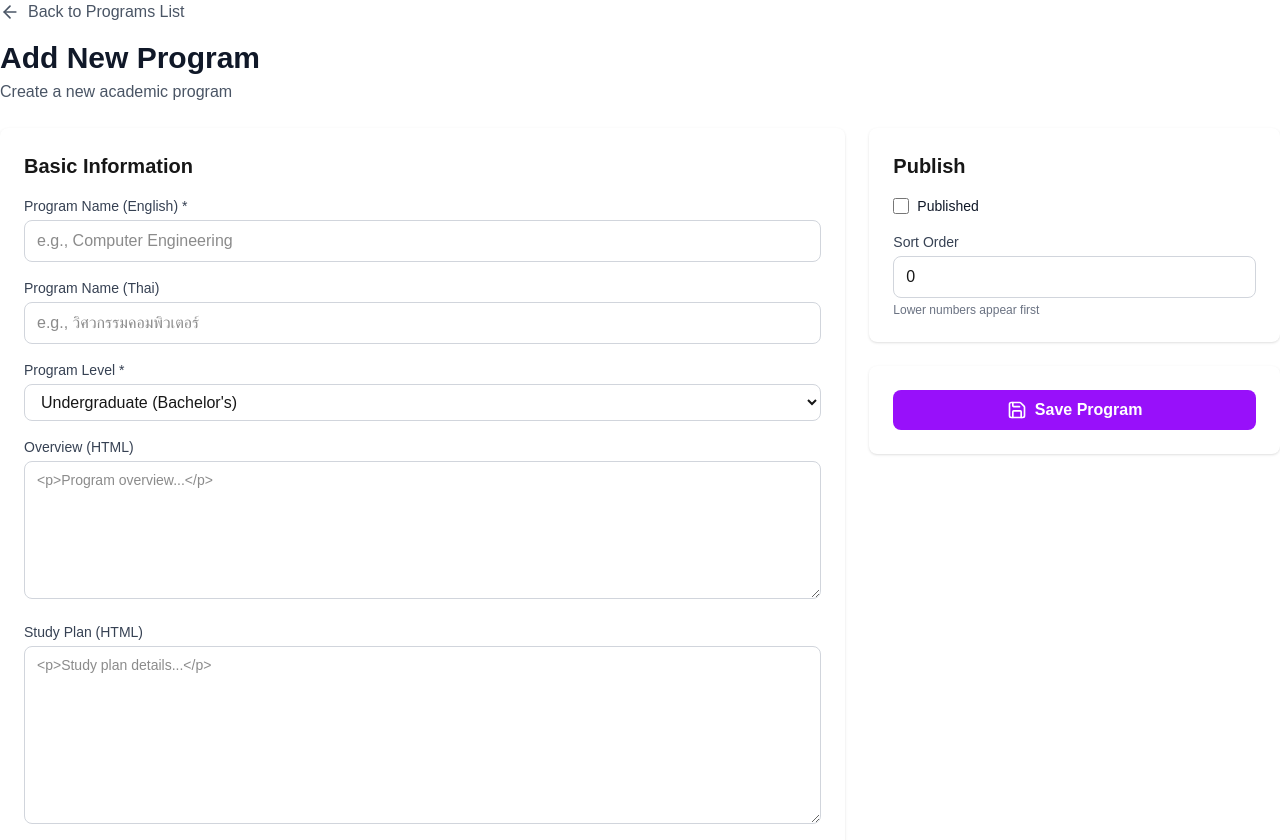
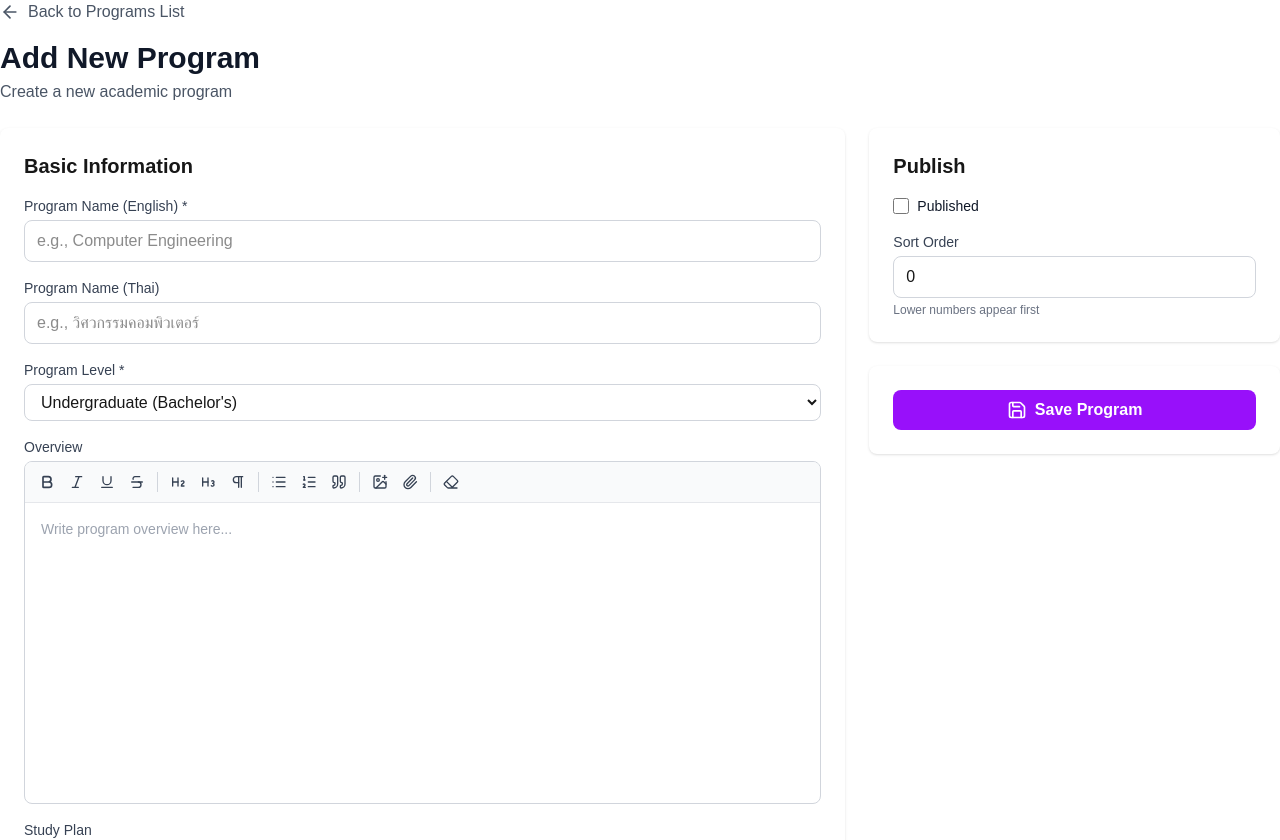
Before and after one commit to kamthornsa/ce2026, a Next.js app: page /admin/programs/new in a window 1280 px wide. Shown: the top 840 px of the page. Built offline with nearby package versions, Linux system fonts and the light colour scheme; no server answers.

Commit message:
add RichText

```diff
--- /dev/null
+++ b/app/admin/components/RichTextEditor.tsx
@@ -0,0 +1,279 @@
+"use client";
+
+import { useRef, useEffect, useCallback, useState } from "react";
+import {
+  Bold,
+  Italic,
+  Underline,
+  Strikethrough,
+  Heading2,
+  Heading3,
+  List,
+  ListOrdered,
+  Quote,
+  Eraser,
+  Pilcrow,
+  ImagePlus,
+  Paperclip,
+  Loader2,
+} from "lucide-react";
+
+interface Props {
+  value: string;
+  onChange: (html: string) => void;
+  placeholder?: string;
+}
+
+export default function RichTextEditor({
+  value,
+  onChange,
+  placeholder = "Write content here...",
+}: Props) {
+  const editorRef = useRef<HTMLDivElement>(null);
+  const imageInputRef = useRef<HTMLInputElement>(null);
+  const fileInputRef = useRef<HTMLInputElement>(null);
+  const savedRangeRef = useRef<Range | null>(null);
+  const hasInitialized = useRef(false);
+  const [uploading, setUploading] = useState(false);
+
+  // Load existing value once (for edit page initial load)
+  useEffect(() => {
+    if (editorRef.current && !hasInitialized.current && value) {
+      editorRef.current.innerHTML = value;
+      hasInitialized.current = true;
+    }
+  }, [value]);
+
+  const handleInput = useCallback(() => {
+    if (editorRef.current) {
+      onChange(editorRef.current.innerHTML);
+    }
+  }, [onChange]);
+
+  const exec = useCallback(
+    (command: string, val?: string) => {
+      document.execCommand(command, false, val ?? undefined);
+      editorRef.current?.focus();
+      handleInput();
+    },
+    [handleInput],
+  );
+
+  // Save cursor position before file dialog opens (blur happens on click)
+  const saveSelection = () => {
+    const sel = window.getSelection();
+    if (sel && sel.rangeCount > 0) {
+      savedRangeRef.current = sel.getRangeAt(0).cloneRange();
+    }
+  };
+
+  // Restore saved cursor and insert HTML at that position
+  const insertHtmlAtCursor = (html: string) => {
+    editorRef.current?.focus();
+    const sel = window.getSelection();
+    if (sel && savedRangeRef.current) {
+      sel.removeAllRanges();
+      sel.addRange(savedRangeRef.current);
+    }
+    document.execCommand("insertHTML", false, html);
+    handleInput();
+  };
+
+  const uploadToMedia = async (file: File): Promise<{ file_path: string; original_name: string } | null> => {
+    const fd = new FormData();
+    fd.append("file", file);
+    fd.append("alt_text", file.name);
+    fd.append("title_text", file.name);
+    const res = await fetch("/api/admin/media", { method: "POST", body: fd });
+    if (!res.ok) return null;
+    return res.json();
+  };
+
+  const handleImageFile = async (e: React.ChangeEvent<HTMLInputElement>) => {
+    const file = e.target.files?.[0];
+    e.target.value = "";
+    if (!file) return;
+    setUploading(true);
+    try {
+      const data = await uploadToMedia(file);
+      if (data) {
+        insertHtmlAtCursor(
+          `<img src="${data.file_path}" alt="${file.name}" style="max-width:100%;height:auto;border-radius:4px;margin:8px 0;" />`
+        );
+      } else {
+        alert("Image upload failed");
+      }
+    } finally {
+      setUploading(false);
+    }
+  };
+
+  const handleAttachFile = async (e: React.ChangeEvent<HTMLInputElement>) => {
+    const file = e.target.files?.[0];
+    e.target.value = "";
+    if (!file) return;
+    setUploading(true);
+    try {
+      const data = await uploadToMedia(file);
+      if (data) {
+        insertHtmlAtCursor(
+          `<a href="${data.file_path}" target="_blank" rel="noopener noreferrer">${file.name}</a>`
+        );
+      } else {
+        alert("File upload failed");
+      }
+    } finally {
+      setUploading(false);
+    }
+  };
+
+  const ToolbarBtn = ({
+    onClick,
+    title,
+    children,
+    disabled,
+  }: {
+    onClick: () => void;
+    title: string;
+    children: React.ReactNode;
+    disabled?: boolean;
+  }) => (
+    <button
+      type="button"
+      title={title}
+      disabled={disabled}
+      onMouseDown={(e) => {
+        e.preventDefault(); // keep focus in editor
+        onClick();
+      }}
+      className="p-1.5 rounded hover:bg-gray-200 text-gray-700 transition-colors disabled:opacity-40 disabled:cursor-not-allowed"
+    >
+      {children}
+    </button>
+  );
+
+  return (
+    <>
+      <style>{`
+        .rich-editor:empty::before {
+          content: attr(data-placeholder);
+          color: #9ca3af;
+          pointer-events: none;
+        }
+        .rich-editor h2 { font-size: 1.25rem; font-weight: 700; margin: 1rem 0 0.5rem; }
+        .rich-editor h3 { font-size: 1.1rem; font-weight: 600; margin: 0.75rem 0 0.25rem; }
+        .rich-editor p  { margin: 0.5rem 0; }
+        .rich-editor ul { list-style: disc; padding-left: 1.5rem; margin: 0.5rem 0; }
+        .rich-editor ol { list-style: decimal; padding-left: 1.5rem; margin: 0.5rem 0; }
+        .rich-editor blockquote {
+          border-left: 4px solid #a78bfa;
+          padding-left: 1rem;
+          font-style: italic;
+          color: #6b7280;
+          margin: 0.5rem 0;
+        }
+        .rich-editor strong, .rich-editor b { font-weight: 700; }
+        .rich-editor em, .rich-editor i    { font-style: italic; }
+        .rich-editor u  { text-decoration: underline; }
+        .rich-editor s  { text-decoration: line-through; }
+        .rich-editor img { max-width: 100%; height: auto; border-radius: 4px; margin: 8px 0; }
+        .rich-editor a   { color: #7c3aed; text-decoration: underline; }
+      `}</style>
+
+      {/* Hidden file inputs */}
+      <input
+        ref={imageInputRef}
+        type="file"
+        accept="image/*"
+        className="hidden"
+        onChange={handleImageFile}
+      />
+      <input
+        ref={fileInputRef}
+        type="file"
+        accept=".pdf,.doc,.docx,.xls,.xlsx,.ppt,.pptx,.zip,.rar,.txt,.csv"
+        className="hidden"
+        onChange={handleAttachFile}
+      />
+
+      <div className="border border-gray-300 rounded-lg overflow-hidden focus-within:ring-2 focus-within:ring-purple-500 focus-within:border-transparent">
+        {/* Toolbar */}
+        <div className="flex flex-wrap items-center gap-0.5 px-2 py-1.5 bg-gray-50 border-b border-gray-200">
+          <ToolbarBtn onClick={() => exec("bold")} title="Bold (Ctrl+B)">
+            <Bold className="h-4 w-4" strokeWidth={2.5} />
+          </ToolbarBtn>
+          <ToolbarBtn onClick={() => exec("italic")} title="Italic (Ctrl+I)">
+            <Italic className="h-4 w-4" />
+          </ToolbarBtn>
+          <ToolbarBtn onClick={() => exec("underline")} title="Underline (Ctrl+U)">
+            <Underline className="h-4 w-4" />
+          </ToolbarBtn>
+          <ToolbarBtn onClick={() => exec("strikeThrough")} title="Strikethrough">
+            <Strikethrough className="h-4 w-4" />
+          </ToolbarBtn>
+
+          <span className="w-px h-5 bg-gray-300 mx-1" />
+
+          <ToolbarBtn onClick={() => exec("formatBlock", "h2")} title="Heading 2">
+            <Heading2 className="h-4 w-4" />
+          </ToolbarBtn>
+          <ToolbarBtn onClick={() => exec("formatBlock", "h3")} title="Heading 3">
+            <Heading3 className="h-4 w-4" />
+          </ToolbarBtn>
+          <ToolbarBtn onClick={() => exec("formatBlock", "p")} title="Paragraph">
+            <Pilcrow className="h-4 w-4" />
+          </ToolbarBtn>
+
+          <span className="w-px h-5 bg-gray-300 mx-1" />
+
+          <ToolbarBtn onClick={() => exec("insertUnorderedList")} title="Bullet List">
+            <List className="h-4 w-4" />
+          </ToolbarBtn>
+          <ToolbarBtn onClick={() => exec("insertOrderedList")} title="Numbered List">
+            <ListOrdered className="h-4 w-4" />
+          </ToolbarBtn>
+          <ToolbarBtn onClick={() => exec("formatBlock", "blockquote")} title="Blockquote">
+            <Quote className="h-4 w-4" />
+          </ToolbarBtn>
+
+          <span className="w-px h-5 bg-gray-300 mx-1" />
+
+          <ToolbarBtn
+            onClick={() => { saveSelection(); imageInputRef.current?.click(); }}
+            title="Insert Image"
+            disabled={uploading}
+          >
+            {uploading ? (
+              <Loader2 className="h-4 w-4 animate-spin" />
+            ) : (
+              <ImagePlus className="h-4 w-4" />
+            )}
+          </ToolbarBtn>
+          <ToolbarBtn
+            onClick={() => { saveSelection(); fileInputRef.current?.click(); }}
+            title="Attach File"
+            disabled={uploading}
+          >
+            <Paperclip className="h-4 w-4" />
+          </ToolbarBtn>
+
+          <span className="w-px h-5 bg-gray-300 mx-1" />
+
+          <ToolbarBtn onClick={() => exec("removeFormat")} title="Clear Formatting">
+            <Eraser className="h-4 w-4" />
+          </ToolbarBtn>
+        </div>
+
+        {/* Editable area */}
+        <div
+          ref={editorRef}
+          contentEditable
+          suppressContentEditableWarning
+          onInput={handleInput}
+          data-placeholder={placeholder}
+          className="rich-editor min-h-[300px] p-4 outline-none text-sm text-gray-900"
+        />
+      </div>
+    </>
+  );
+}
--- a/app/admin/programs/[id]/edit/page.tsx
+++ b/app/admin/programs/[id]/edit/page.tsx
@@ -4,6 +4,7 @@ import { useState, useEffect } from "react";
 import { useRouter, useParams } from "next/navigation";
 import { Save, ArrowLeft, Upload, FileText, Trash2 } from "lucide-react";
 import Link from "next/link";
+import RichTextEditor from "@/app/admin/components/RichTextEditor";
 
 interface Program {
   id: string;
@@ -272,27 +273,27 @@ export default function EditProgramPage() {
 
                 <div>
                   <label className="block text-sm font-medium text-gray-700 mb-1">
-                    Overview (HTML)
+                    Overview
                   </label>
-                  <textarea
-                    name="overview_html"
-                    rows={6}
+                  <RichTextEditor
                     value={formData.overview_html}
-                    onChange={handleChange}
-                    className="w-full px-3 py-2 border border-gray-300 rounded-lg focus:ring-2 focus:ring-purple-500 focus:border-transparent font-mono text-sm"
+                    onChange={(html) =>
+                      setFormData((prev) => ({ ...prev, overview_html: html }))
+                    }
+                    placeholder="Write program overview here..."
                   />
                 </div>
 
                 <div>
                   <label className="block text-sm font-medium text-gray-700 mb-1">
-                    Study Plan (HTML)
+                    Study Plan
                   </label>
-                  <textarea
-                    name="study_plan_html"
-                    rows={8}
+                  <RichTextEditor
                     value={formData.study_plan_html}
-                    onChange={handleChange}
-                    className="w-full px-3 py-2 border border-gray-300 rounded-lg focus:ring-2 focus:ring-purple-500 focus:border-transparent font-mono text-sm"
+                    onChange={(html) =>
+                      setFormData((prev) => ({ ...prev, study_plan_html: html }))
+                    }
+                    placeholder="Write study plan details here..."
                   />
                 </div>
               </div>
--- a/app/admin/programs/new/page.tsx
+++ b/app/admin/programs/new/page.tsx
@@ -4,6 +4,7 @@ import { useState } from "react";
 import { useRouter } from "next/navigation";
 import { Save, ArrowLeft, Upload, FileText, Trash2 } from "lucide-react";
 import Link from "next/link";
+import RichTextEditor from "@/app/admin/components/RichTextEditor";
 
 interface ProgramFileState {
   file_id: string;
@@ -89,7 +90,7 @@ export default function NewProgramPage() {
         const data = await response.json();
         alert(data.error || "Failed to create program");
       }
-    } catch (error) {
+    } catch {
       alert("An error occurred");
     } finally {
       setIsLoading(false);
@@ -178,37 +179,35 @@ export default function NewProgramPage() {
                     onChange={handleChange}
                     className="w-full px-3 py-2 border border-gray-300 rounded-lg focus:ring-2 focus:ring-purple-500 focus:border-transparent"
                   >
-                    <option value="bachelor">Undergraduate (Bachelor's)</option>
-                    <option value="master">Master's</option>
+                    <option value="bachelor">Undergraduate (Bachelor&apos;s)</option>
+                    <option value="master">Master&apos;s</option>
                     <option value="doctoral">Doctoral</option>
                   </select>
                 </div>
 
                 <div>
                   <label className="block text-sm font-medium text-gray-700 mb-1">
-                    Overview (HTML)
+                    Overview
                   </label>
-                  <textarea
-                    name="overview_html"
-                    rows={6}
+                  <RichTextEditor
                     value={formData.overview_html}
-                    onChange={handleChange}
-                    placeholder="<p>Program overview...</p>"
-                    className="w-full px-3 py-2 border border-gray-300 rounded-lg focus:ring-2 focus:ring-purple-500 focus:border-transparent font-mono text-sm"
+                    onChange={(html) =>
+                      setFormData((prev) => ({ ...prev, overview_html: html }))
+                    }
+                    placeholder="Write program overview here..."
                   />
                 </div>
 
                 <div>
                   <label className="block text-sm font-medium text-gray-700 mb-1">
-                    Study Plan (HTML)
+                    Study Plan
                   </label>
-                  <textarea
-                    name="study_plan_html"
-                    rows={8}
+                  <RichTextEditor
                     value={formData.study_plan_html}
-                    onChange={handleChange}
-                    placeholder="<p>Study plan details...</p>"
-                    className="w-full px-3 py-2 border border-gray-300 rounded-lg focus:ring-2 focus:ring-purple-500 focus:border-transparent font-mono text-sm"
+                    onChange={(html) =>
+                      setFormData((prev) => ({ ...prev, study_plan_html: html }))
+                    }
+                    placeholder="Write study plan details here..."
                   />
                 </div>
               </div>
```
Also changed, not shown: app/admin/faculty/[id]/edit/page.tsx (+7 -7 lines), app/admin/faculty/new/page.tsx (+14 -12 lines), app/admin/posts/[id]/edit/page.tsx (+7 -7 lines), app/admin/posts/new/page.tsx (+9 -9 lines).
